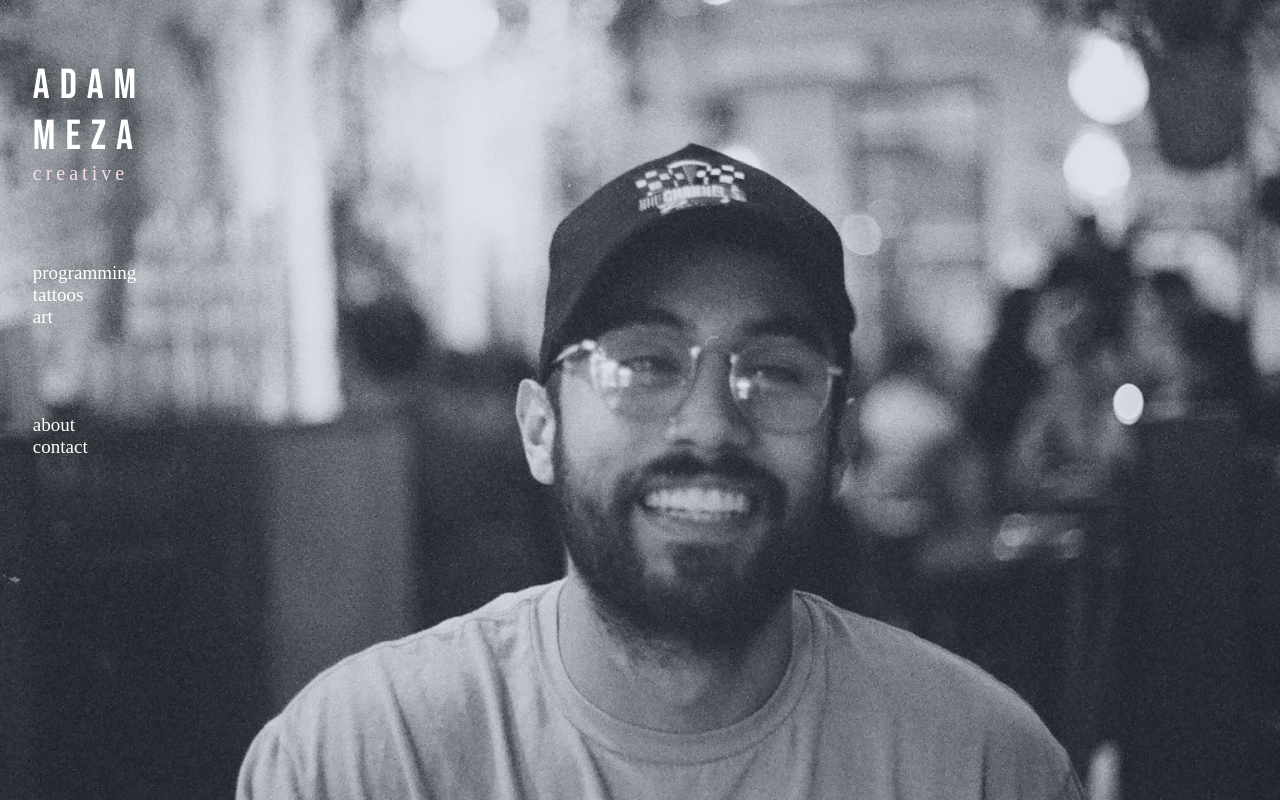
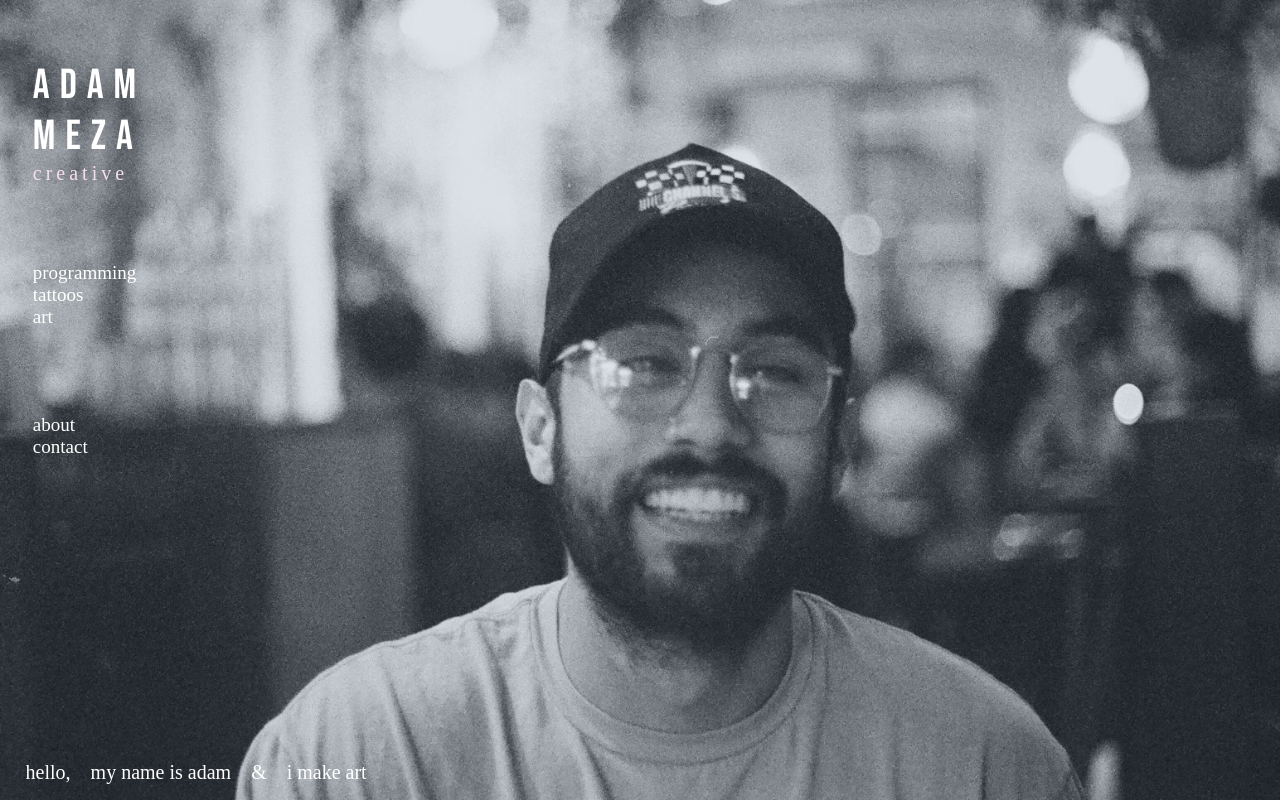
Before and after one commit to Adam-Meza/portfolio, a React (Create React App) app: page / in a window 1280 px wide. Built offline with nearby package versions, Linux system fonts and the light colour scheme; a web font is replaced by a local one.

Commit message:
fix introcard entrance

```diff
--- a/src/Components/Aside/Aside.js
+++ b/src/Components/Aside/Aside.js
@@ -23,7 +23,7 @@ export const Aside = ({ handleNav }) => {
 
   const link = {
     initial: {
-      x: -120,
+      x: -130,
     },
     show: {
       x: 0,
--- a/src/Components/ItemCards/IntroCard/IntroCard.js
+++ b/src/Components/ItemCards/IntroCard/IntroCard.js
@@ -7,34 +7,19 @@ export const IntroCard = () => {
   const container = {
     show: {
       transition: {
-        delayChildren: 3,
-        staggerChildren: 3,
+        delay: 2,
+        staggerChildren: 0.8,
       },
     },
   };
 
-  const item = {
-    initial: {
-      y: 30,
-    },
-    animate: {
-      y: 0,
-      transition: {
-        duration: .4
-      }
-    }
-  }
-
   const introWords = ['hello,', 'my name is adam', '&', 'i make art'].map((phrase, index) => {
     return (
-      <motion.span
-        className='intro-text'
+      <IntroWord
         key={index}
         phrase={phrase}
-        variants={item}
-      >
-        {phrase}
-      </motion.span>
+        index={index}
+      />
     );
   });
 
@@ -63,8 +48,38 @@ export const IntroCard = () => {
         animate='animate'
         exit='exit'
       >
-        {/* {introWords} */}
+        {introWords}
       </motion.p>
     </div>
   );
 };
+
+
+const IntroWord = ({ phrase, index }) => {
+  const delay = (index * .3) + 3;
+
+  return (
+    <motion.span
+      className='intro-text'
+      initial={{
+        y: 30,
+      }}
+      animate={{
+        y: 0,
+        transition: {
+          duration: .7,
+          delay: delay,
+        },
+      }}
+      exit={{
+        opacity: 0,
+        y: -10,
+        transition: {
+          duration: 1,
+        },
+      }}
+    >
+      {phrase}
+    </motion.span>
+  );
+};
```
